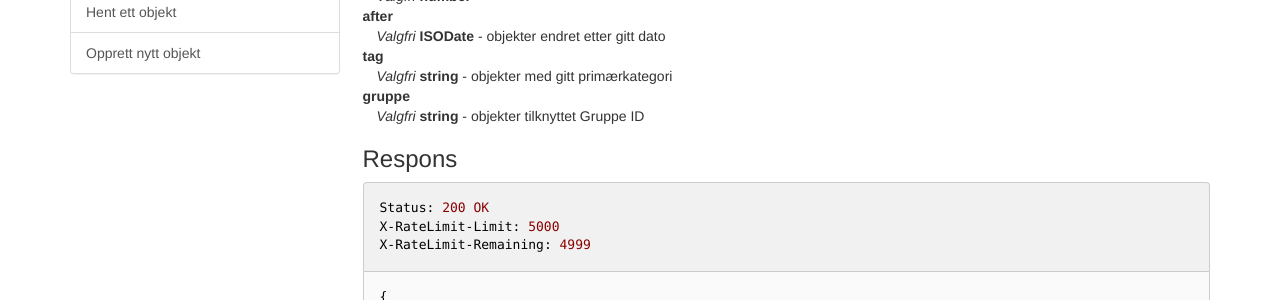
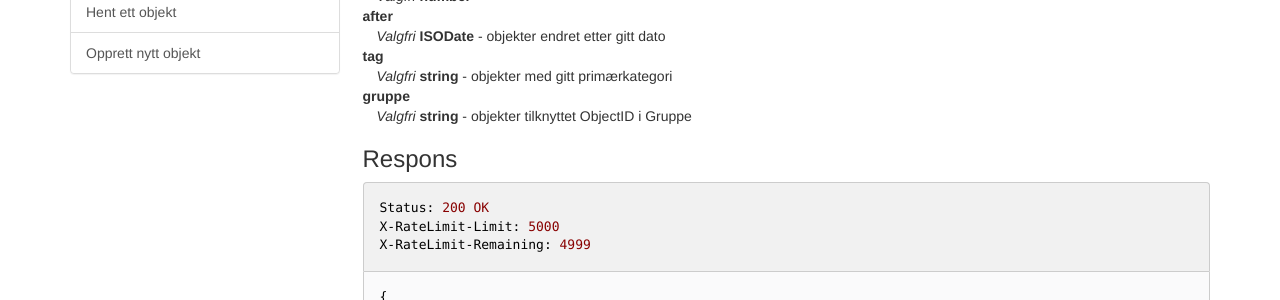
Before and after one commit to Turbasen/www.nasjonalturbase.no, a Jekyll site: the page built from api.html, in a window 1280 px wide and 900 px high, scrolled down 1015 px. Shown: the part 152-452 px from the top of the window. Built offline with Jekyll 4.4.1, drawn with Linux system fonts in a browser that asks for light colours; nearby versions of some CDN libraries; Markdown is read by kramdown in place of the engine named in the settings.

Commit message:
Fix wording of ?gruppe in /:type endpoint

```diff
--- a/_data/api.yml
+++ b/_data/api.yml
@@ -38,7 +38,7 @@
     - name: gruppe
       requ: Valgfri
       type: string
-      desc: objekter tilknyttet Gruppe ID
+      desc: objekter tilknyttet ObjectID i Gruppe
   response: |
     Status: 200 OK
     X-RateLimit-Limit: 5000
```
